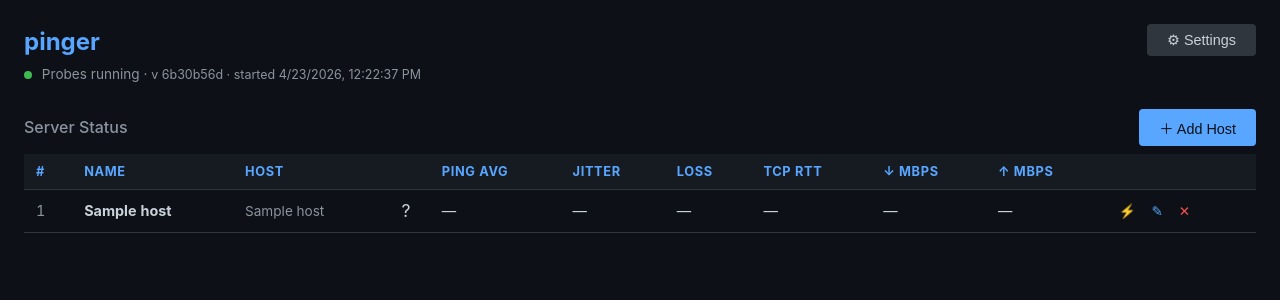
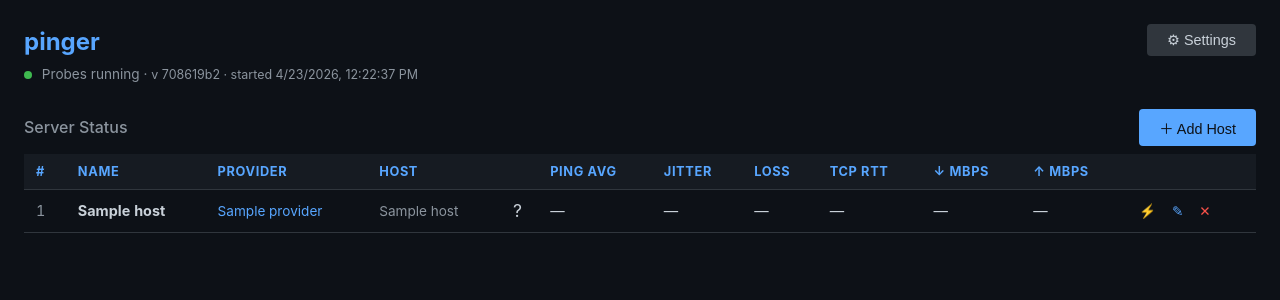
Before and after one commit to darwin-xu/pinger, a Flask app: template templates/index.html in a window 1280 px wide. Shown: the top 300 px of the page. Run offline with Flask 3, Linux system fonts and the light colour scheme; the template is opened without the code that fills it: most values are stand-ins (such as "Sample title", 1, 10 or a date in 2020).

Commit message:
feat: add provider field to host configuration and update UI to display it
Co-authored-by: Copilot <copilot@github.com>

```diff
--- a/app.py
+++ b/app.py
@@ -90,6 +90,9 @@ def add_host():
         "ssh_user": request.form["ssh_user"].strip(),
         "ssh_port": int(request.form.get("ssh_port") or 22),
     }
+    provider = request.form.get("provider", "").strip()
+    if provider:
+        host_entry["provider"] = provider
     password = request.form.get("password", "").strip()
     if password:
         host_entry["password"] = password
@@ -113,6 +116,11 @@ def edit_host(idx: int):
             "ssh_user": request.form["ssh_user"].strip(),
             "ssh_port": int(request.form.get("ssh_port") or 22),
         }
+        provider = request.form.get("provider", "").strip()
+        if provider:
+            hosts[idx]["provider"] = provider
+        else:
+            hosts[idx].pop("provider", None)
         password = request.form.get("password", "").strip()
         if password:
             hosts[idx]["password"] = password
--- a/templates/index.html
+++ b/templates/index.html
@@ -236,7 +236,7 @@
 <table id="dashboard">
 <thead>
     <tr>
-        <th>#</th><th>Name</th><th>Host</th><th></th>
+        <th>#</th><th>Name</th><th>Provider</th><th>Host</th><th></th>
         <th>Ping avg</th><th>Jitter</th><th>Loss</th><th>TCP RTT</th>
         <th>↓ Mbps</th><th>↑ Mbps</th><th></th>
     </tr>
@@ -251,6 +251,7 @@
 <tr class="data-row" id="row-{{ loop.index0 }}" onclick="selectHost('{{ name }}', {{ loop.index0 }})">
     <td class="val-dim">{{ loop.index }}</td>
     <td><strong>{{ name }}</strong></td>
+    <td>{% if h.get('provider') %}<a href="{{ ('https://' + h.provider) if not h.provider.startswith('http') else h.provider }}" target="_blank" rel="noopener" onclick="event.stopPropagation()" style="color:var(--cyan);text-decoration:none;font-size:0.85rem">{{ h.provider }}</a>{% else %}<span class="val-dim">—</span>{% endif %}</td>
     <td class="host-col">{{ h.host }}</td>
     <td class="icon">
         {% if not p %}?
@@ -276,10 +277,12 @@
 </tr>
 <!-- inline edit row -->
 <tr class="edit-row" id="edit-{{ loop.index0 }}">
-<td colspan="11">
+<td colspan="12">
     <form method="POST" action="/hosts/{{ loop.index0 }}/edit" class="edit-form">
         <div class="form-group"><label>Name</label>
             <input name="name" value="{{ h.name }}" required></div>
+        <div class="form-group"><label>Provider</label>
+            <input name="provider" value="{{ h.get('provider', '') }}" placeholder="cloud.google.com"></div>
         <div class="form-group"><label>Host</label>
             <input name="host" value="{{ h.host }}" required></div>
         <div class="form-group"><label>SSH User</label>
@@ -317,8 +320,7 @@
         </div>
     </div>
     <div style="display:flex; flex-direction:column; gap:12px">
-        <div style="background:var(--surface);border:1px solid var(--border);border-radius:var(--radius);padding:16px">
-            <div style="font-size:0.78rem;color:var(--text-dim);margin-bottom:6px">Latency</div>
+        <div style="background:var(--surface);border:1px solid var(--border);border-radius:var(--radius);padding:10px 16px 16px 16px">
             <div style="height:220px"><canvas id="history-chart-latency"></canvas></div>
         </div>
         <div style="background:var(--surface);border:1px solid var(--border);border-radius:var(--radius);padding:16px">
@@ -339,6 +341,8 @@
             <div class="form-grid">
                 <div class="form-group"><label>Name</label>
                     <input name="name" placeholder="Tokyo-1" required></div>
+                <div class="form-group"><label>Provider (optional)</label>
+                    <input name="provider" placeholder="cloud.google.com"></div>
                 <div class="form-group"><label>Host / IP</label>
                     <input name="host" placeholder="1.2.3.4" required></div>
                 <div class="form-group"><label>SSH User</label>
@@ -709,6 +713,20 @@ function fmtDur(ms) {
 // Legacy alias used by chart tooltip
 function fmtMs(v) { return fmtDur(v); }
 
+// Compute the average of a numeric field over all successful rows in a dataset.
+// The API already filters rows to the current window via since/until, so no
+// additional time-range filtering is needed here.
+function computeAvg(rows, field) {
+    let sum = 0, count = 0;
+    for (const row of rows) {
+        if (row.success && row[field] != null) {
+            sum += row[field];
+            count++;
+        }
+    }
+    return count > 0 ? sum / count : null;
+}
+
 function isLargeProbeGap(ctx) {
     return !!(ctx.p1 && ctx.p1.raw && ctx.p1.raw.gapFromPrev);
 }
@@ -776,6 +794,20 @@ function isMetricVisible(chart, metricId) {
 Chart.Tooltip.positioners.cursor = function(_elements, eventPosition) {
     return { x: eventPosition.x, y: eventPosition.y };
 };
+
+// Plugin: add extra vertical space between legend labels and the plot area
+// on the latency chart, by increasing the legend block height after fit().
+Chart.register({
+    id: 'legendBottomMargin',
+    beforeInit(chart) {
+        if (chart.canvas.id !== 'history-chart-latency') return;
+        const orig = chart.legend.fit.bind(chart.legend);
+        chart.legend.fit = function () {
+            orig();
+            this.height += 10;
+        };
+    }
+});
 
 // Global plugin: suppress tooltip when the hovered x position has no real data
 // (prevents the tooltip from showing in gaps or empty regions of the chart)
@@ -881,10 +913,14 @@ function renderChart(name, tab, data, winStart, winEnd) {
         });
         _tcpFailed = tcpFailed;
         _tcpFailedThreshold = aggregated ? (winEnd - winStart) / 200 : 20_000;
+        const pingAvg   = computeAvg(data.ping, 'avg');
+        const jitterAvg = computeAvg(data.ping, 'jitter');
+        const tcpRttAvg = computeAvg(data.tcp,  'rtt');
+        const fmtLbl = (name, v) => v != null ? name + ': ' + fmtDur(v) : name;
         datasets = [
-            lineDataset({ metricId: 'ping-avg', label: 'Ping avg (ms)', data: pointsWithGaps(ping, r => r.success ? r.avg    : null), borderColor: CH.green,  backgroundColor: 'rgba(63,185,80,0.08)' }),
-            lineDataset({ metricId: 'jitter',   label: 'Jitter (ms)',   data: pointsWithGaps(ping, r => r.success ? r.jitter : null), borderColor: CH.yellow, backgroundColor: 'rgba(210,153,34,0.08)' }),
-            lineDataset({ metricId: 'tcp-rtt',  label: 'TCP RTT (ms)', data: pointsWithGaps(tcp,  r => r.success ? r.rtt    : null), borderColor: CH.cyan,   backgroundColor: 'rgba(88,166,255,0.08)' }),
+            lineDataset({ metricId: 'ping-avg', label: fmtLbl('Ping avg', pingAvg),   data: pointsWithGaps(ping, r => r.success ? r.avg    : null), borderColor: CH.green,  backgroundColor: 'rgba(63,185,80,0.08)' }),
+            lineDataset({ metricId: 'jitter',   label: fmtLbl('Jitter avg', jitterAvg), data: pointsWithGaps(ping, r => r.success ? r.jitter : null), borderColor: CH.yellow, backgroundColor: 'rgba(210,153,34,0.08)' }),
+            lineDataset({ metricId: 'tcp-rtt',  label: fmtLbl('TCP RTT avg', tcpRttAvg), data: pointsWithGaps(tcp,  r => r.success ? r.rtt    : null), borderColor: CH.cyan,   backgroundColor: 'rgba(88,166,255,0.08)' }),
             failureLegendDataset(tcpFailed.length, winStart),
         ];
         yScales = { y: { min: 0, title: { display: true, text: 'latency', color: CH.dim }, ticks: { color: CH.dim, callback: v => fmtMs(v) }, grid: { color: CH.border } } };
@@ -984,9 +1020,8 @@ function renderChart(name, tab, data, winStart, winEnd) {
                     titleColor: CH.text, bodyColor: CH.dim,
                     callbacks: tab === 'latency' ? {
                         label: ctx => {
-                            const metric = ctx.dataset.metricId === 'tcp-rtt'
-                                ? 'TCP RTT'
-                                : ctx.dataset.label.split(' (')[0];
+                            const metricNames = { 'ping-avg': 'Ping avg', 'jitter': 'Jitter avg', 'tcp-rtt': 'TCP RTT avg' };
+                            const metric = metricNames[ctx.dataset.metricId] || ctx.dataset.label;
                             return metric + ': ' + fmtMs(ctx.parsed.y);
                         },
                     } : {},
@@ -1069,6 +1104,8 @@ function refreshDashboard() {
                 html += '<tr class="data-row' + sel + '" id="row-' + i + '" onclick="selectHost(\'' + safeName + '\',' + i + ')">';
                 html += '<td class="val-dim">' + (i+1) + '</td>';
                 html += '<td><strong>' + name + '</strong></td>';
+                const providerUrl = h.provider ? (h.provider.startsWith('http') ? h.provider : 'https://' + h.provider) : null;
+                html += '<td>' + (providerUrl ? '<a href="' + escAttr(providerUrl) + '" target="_blank" rel="noopener" style="color:var(--cyan);text-decoration:none;font-size:0.85rem" onclick="event.stopPropagation()">' + escAttr(h.provider) + '</a>' : '<span class="val-dim">\u2014</span>') + '</td>';
                 html += '<td class="host-col">' + h.host + '</td>';
                 html += '<td class="icon">' + icon + '</td>';
                 const FAIL = '<span class="val-red">✗</span>';
@@ -1085,9 +1122,10 @@ function refreshDashboard() {
                 html += '<form method="POST" action="/hosts/'+i+'/delete" style="display:inline" onsubmit="return confirm(\'Delete '+safeName+'?\')"><button class="btn-sm btn-delete" type="submit">✕</button></form>';
                 html += '</td></tr>';
 
-                html += '<tr class="edit-row" id="edit-'+i+'"><td colspan="11">';
+                html += '<tr class="edit-row" id="edit-'+i+'"><td colspan="12">';
                 html += '<form method="POST" action="/hosts/'+i+'/edit" class="edit-form">';
                 html += '<div class="form-group"><label>Name</label><input name="name" value="'+h.name+'" required></div>';
+                html += '<div class="form-group"><label>Provider</label><input name="provider" value="'+escAttr(h.provider||'')+'" placeholder="cloud.google.com"></div>';
                 html += '<div class="form-group"><label>Host</label><input name="host" value="'+h.host+'" required></div>';
                 html += '<div class="form-group"><label>SSH User</label><input name="ssh_user" value="'+(h.ssh_user||'')+'"></div>';
                 html += '<div class="form-group"><label>SSH Port</label><input name="ssh_port" type="number" value="'+(h.ssh_port||22)+'"></div>';
```
Also changed, not shown: 1 other file.
